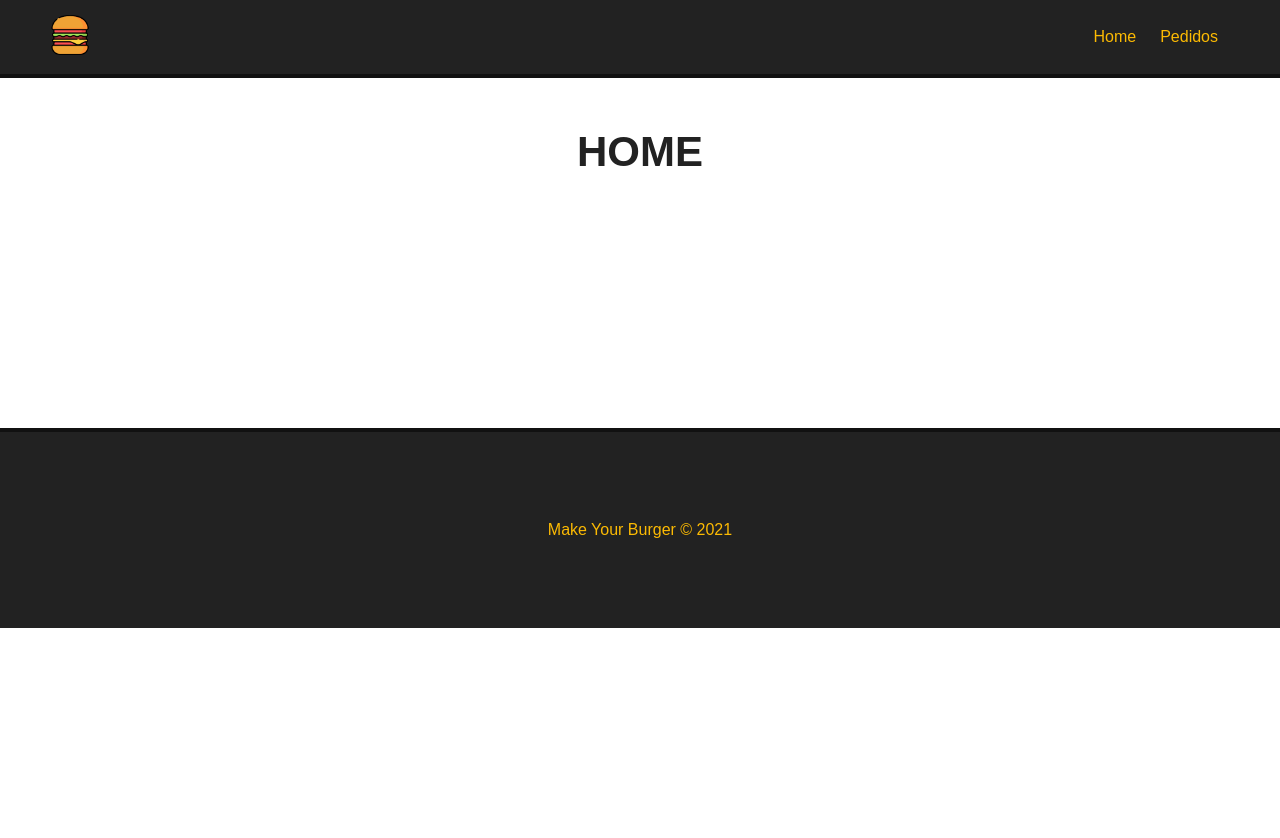
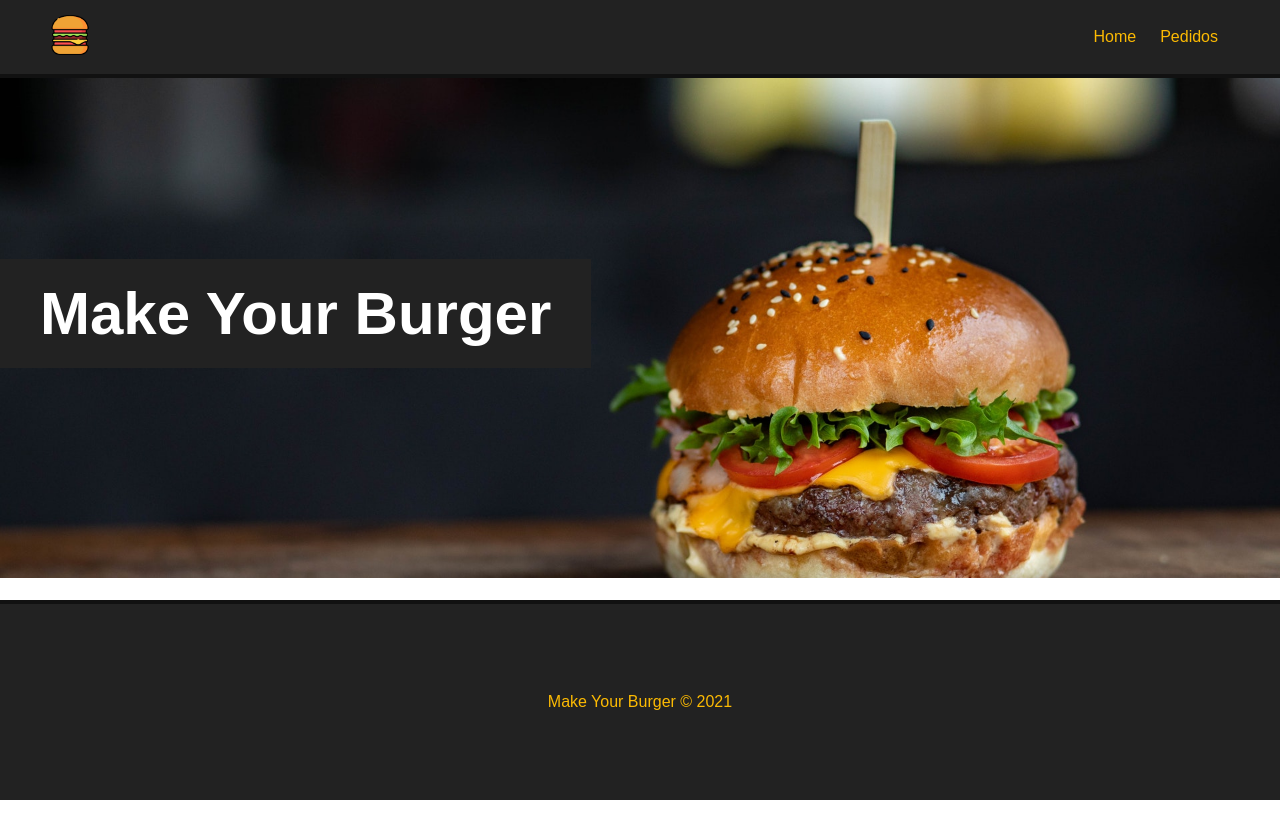
Before and after one commit to diogeneshas/make_your_burger, a Vue app: page / in a window 1280 px wide. Shown: the top 838 px of the page. Before the commit the page ends 800 px from the top, so only its background shows below. Built offline with nearby package versions, Linux system fonts and the light colour scheme.

Commit message:
Criando banner da aplicaçao

```diff
--- /dev/null
+++ b/src/components/Banner.vue
@@ -0,0 +1,31 @@
+<template>
+    <div id="main-banner">
+        <h1>Make Your Burger</h1>
+    </div>
+</template>
+
+<script>
+export default {
+    name: 'Banner'
+}
+</script>
+
+<style scoped>
+    #main-banner {
+        background-image: url('/img/burger.jpg');
+        background-position: 0 -150px;
+        background-size: cover;
+        height: 500px;
+        display: flex;
+        align-items: center;
+        justify-content: flex-start;
+    }
+
+    #main-banner h1 {
+        color: #fff;
+        text-align: center;
+        font-size: 60px;
+        background-color: #222;
+        padding: 20px 40px;
+    }
+</style>
--- a/src/components/Footer.vue
+++ b/src/components/Footer.vue
@@ -20,5 +20,7 @@
         align-items: center;
         justify-content: center;
         width: 100%;
+        position: absolute;
+        bottom: 0;
     }
 </style>
--- a/src/views/Home.vue
+++ b/src/views/Home.vue
@@ -1,5 +1,17 @@
 <template>
+  <Banner />
   <div class="main-container">
-    <h1>HOME</h1>
+    <h1>Monte o seu burger:</h1>
+    <p>formulario</p>
   </div>
 </template>
+
+<script>
+import Banner from '../components/Banner.vue'
+export default {
+  name: 'Home',
+  components: {
+    Banner
+  }
+}
+</script>
```
